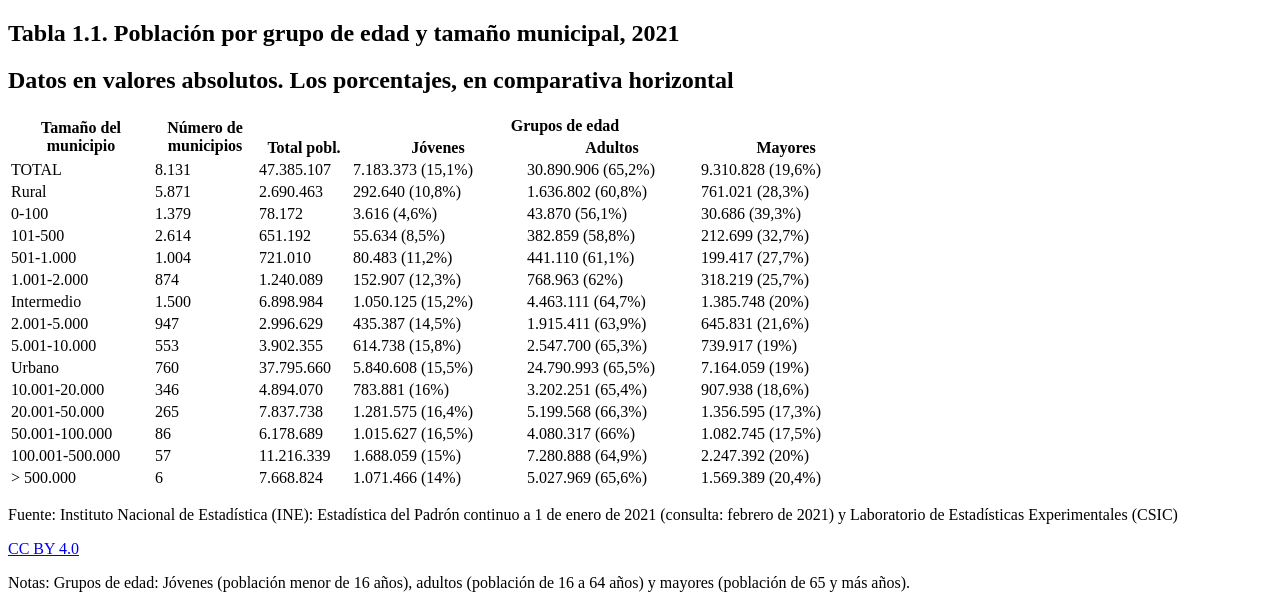
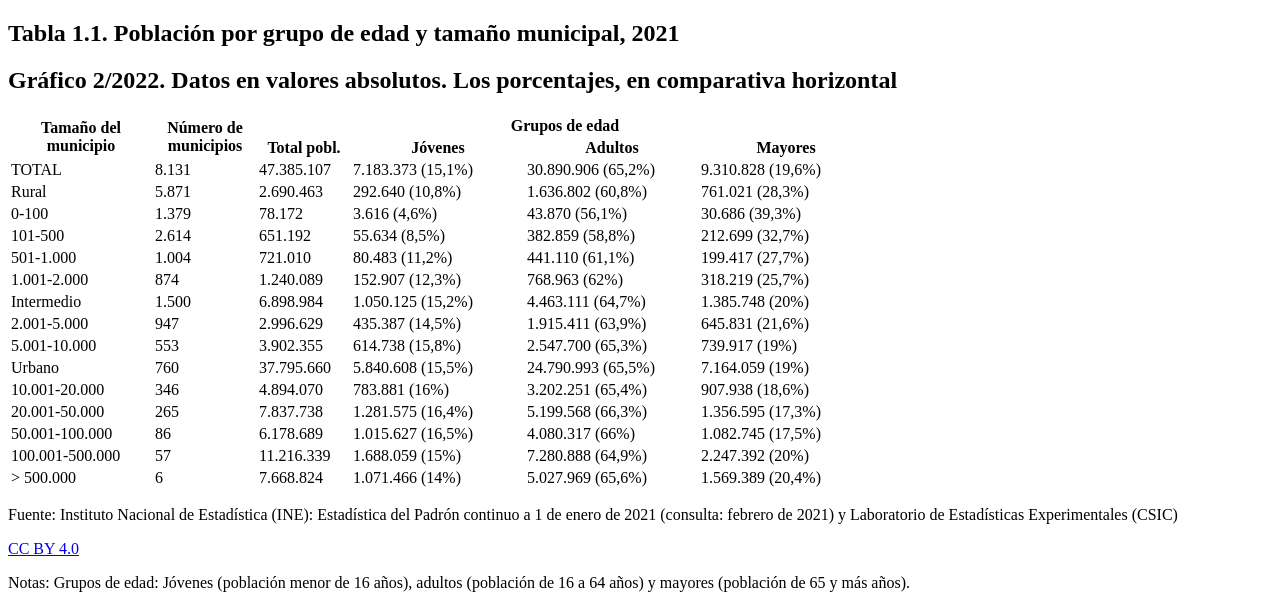
Before and after one commit to EnvejecimientoEnRed/informe_perfil_mayores_2022_demografia_1_1_tabla, a website: page pre/template.html in a window 1280 px wide. Shown: the top 594 px of the page. Drawn offline with Linux system fonts and the light colour scheme; a script that the page names is missing.

Commit message:
Cambio numeración

```diff
--- a/pre/template.html
+++ b/pre/template.html
@@ -18,7 +18,7 @@
             <section class="content b-chart active" id="chartBlock">
                 <div class="b-title">
                     <h1 class="title">Tabla 1.1. Población por grupo de edad y tamaño municipal, 2021</h1>
-                    <h2 class="subtitle">Datos en valores absolutos. Los porcentajes, en comparativa horizontal</h2>
+                    <h2 class="subtitle">Gráfico 2/2022. Datos en valores absolutos. Los porcentajes, en comparativa horizontal</h2>
                 </div>
                 <div class="chart__viz viz-table" id="chart">
                     <table id="table">
```
Also changed, not shown: docs/index.html (+1 -1 lines).
